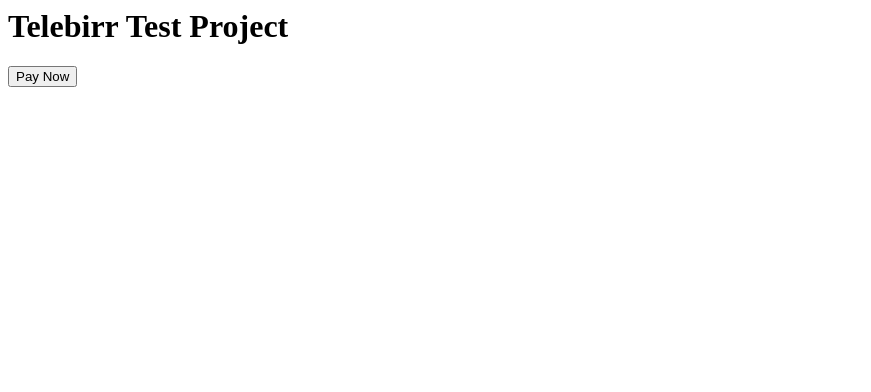
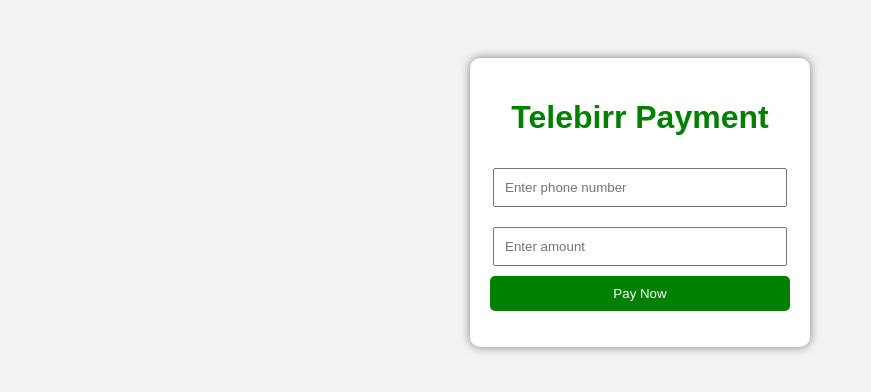
Before and after one commit to besfkaudsisay-cyber/telebirr-test, a plain HTML site: page index.html in a window 1280 px wide. Shown: the whole page, without its empty margins (0-871 px from the left). Drawn offline with Linux system fonts and the light colour scheme.

Commit message:
Update index.html
Hi

```diff
--- a/index.html
+++ b/index.html
@@ -1,2 +1,60 @@
-<h1>Telebirr Test Project</h1>
-<button onclick="alert('Payment simulation 👍')">Pay Now</button>
+<!DOCTYPE html>
+<html>
+<head>
+  <title>Telebirr Demo</title>
+  <style>
+    body {
+      font-family: Arial;
+      background: #f2f2f2;
+      text-align: center;
+      padding-top: 50px;
+    }
+    .card {
+      background: white;
+      padding: 20px;
+      width: 300px;
+      margin: auto;
+      border-radius: 10px;
+      box-shadow: 0px 0px 10px gray;
+    }
+    h1 {
+      color: green;
+    }
+    input {
+      width: 90%;
+      padding: 10px;
+      margin: 10px 0;
+    }
+    button {
+      background: green;
+      color: white;
+      padding: 10px;
+      border: none;
+      width: 100%;
+      cursor: pointer;
+      border-radius: 5px;
+    }
+  </style>
+</head>
+<body>
+
+<div class="card">
+  <h1>Telebirr Payment</h1>
+
+  <input type="text" placeholder="Enter phone number">
+  <input type="number" placeholder="Enter amount">
+
+  <button onclick="pay()">Pay Now</button>
+
+  <p id="msg"></p>
+</div>
+
+<script>
+function pay() {
+  document.getElementById("msg").innerHTML =
+    "Payment request sent (simulation) 👍";
+}
+</script>
+
+</body>
+</html>
```
